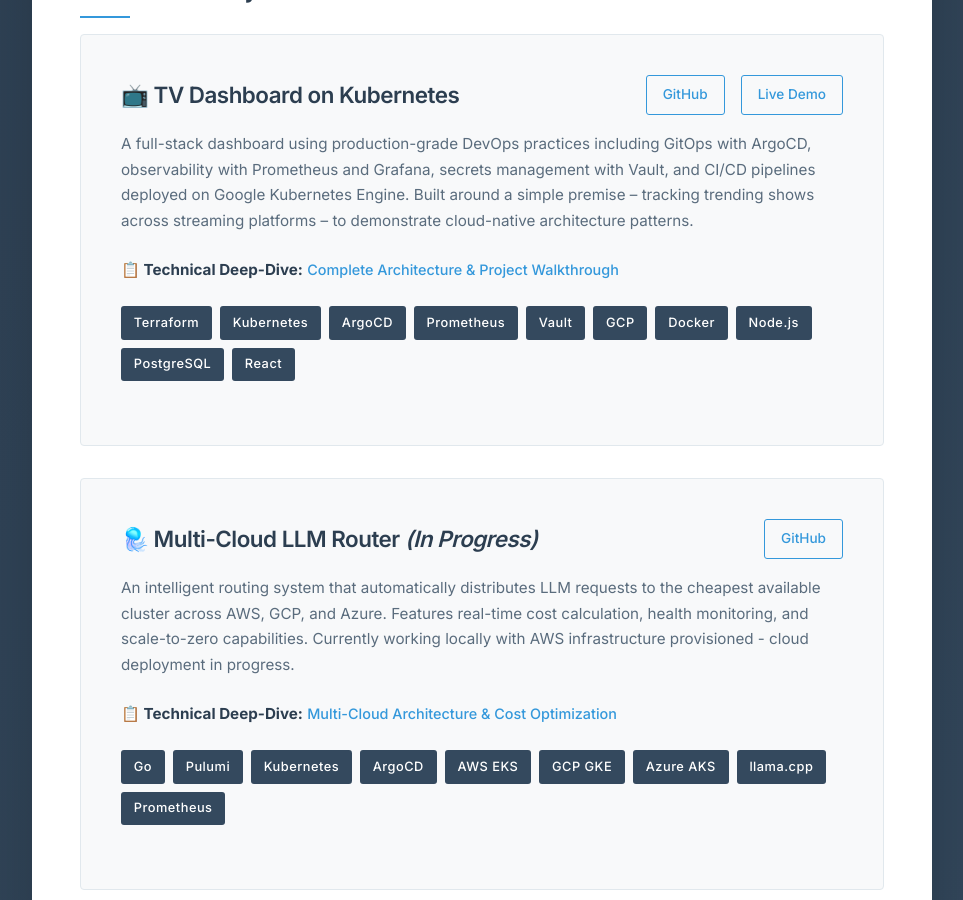
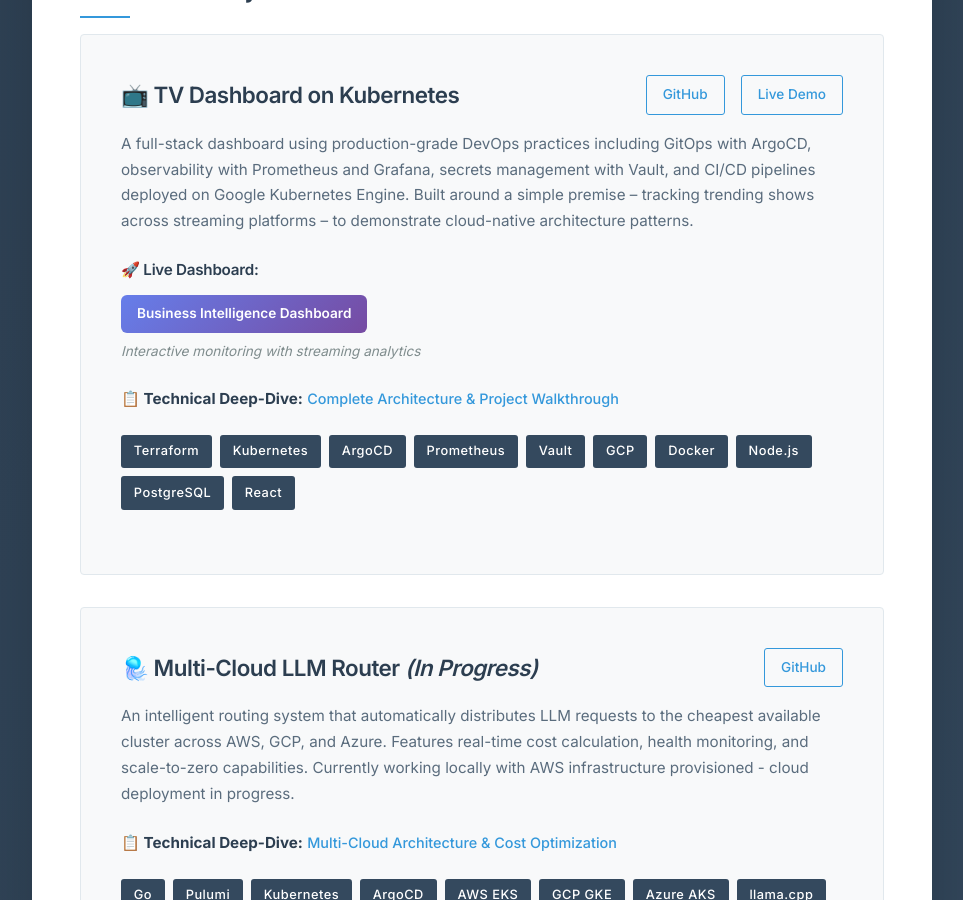
Before and after one commit to navillasa/navillasa.github.io, a Jekyll site: the page built from index.md, in a window 1280 px wide and 900 px high, scrolled down 853 px. Shown: the whole window, without its empty margins (158-1121 px from the left). Built offline with Jekyll 4.4.1, drawn with Linux system fonts in a browser that asks for light colours.

Commit message:
re-add grafana dashboard to main page

```diff
--- a/index.md
+++ b/index.md
@@ -52,6 +52,13 @@ title: "DevOps Engineer"
             <p class="project-description">
                 A full-stack dashboard using production-grade DevOps practices including GitOps with ArgoCD, observability with Prometheus and Grafana, secrets management with Vault, and CI/CD pipelines deployed on Google Kubernetes Engine. Built around a simple premise – tracking trending shows across streaming platforms – to demonstrate cloud-native architecture patterns.
             </p>
+            <div class="live-dashboard">
+                <h4 class="blog-section-title">🚀 Live Dashboard:</h4>
+                <ul class="blog-list">
+                    <li><a href="https://monitoring.navillasa.dev/d/fee614ea-a1d2-4efb-af86-2f4db349482a/tv-hub-business-intelligence-dashboard?orgId=1&refresh=5s" target="_blank" class="project-link dashboard-link">Business Intelligence Dashboard</a></li>
+                </ul>
+                <p class="dashboard-note">Interactive monitoring with streaming analytics</p>
+            </div>
             <div class="project-overview">
                 <p><strong>📋 Technical Deep-Dive:</strong> <a href="{{ '/blog/go-big-stay-simple/' | relative_url }}" class="blog-link project-overview-link">Complete Architecture & Project Walkthrough</a></p>
             </div>
```
Also changed, not shown: 4 other files.
